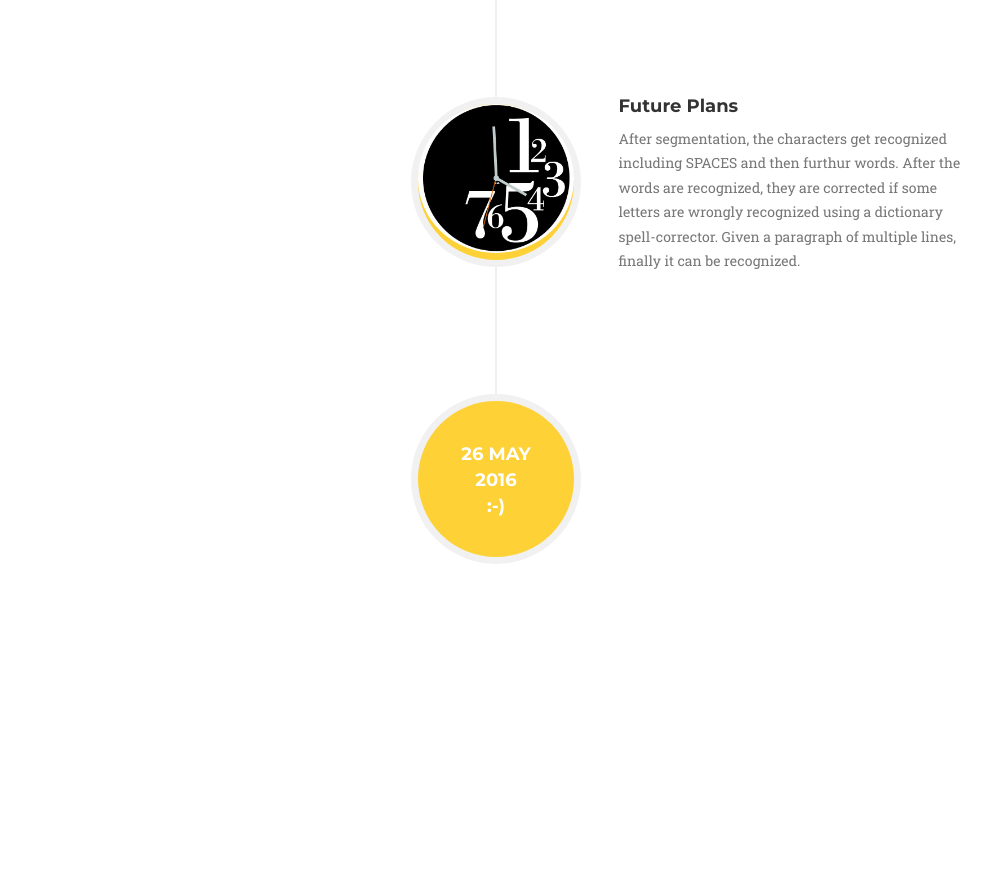
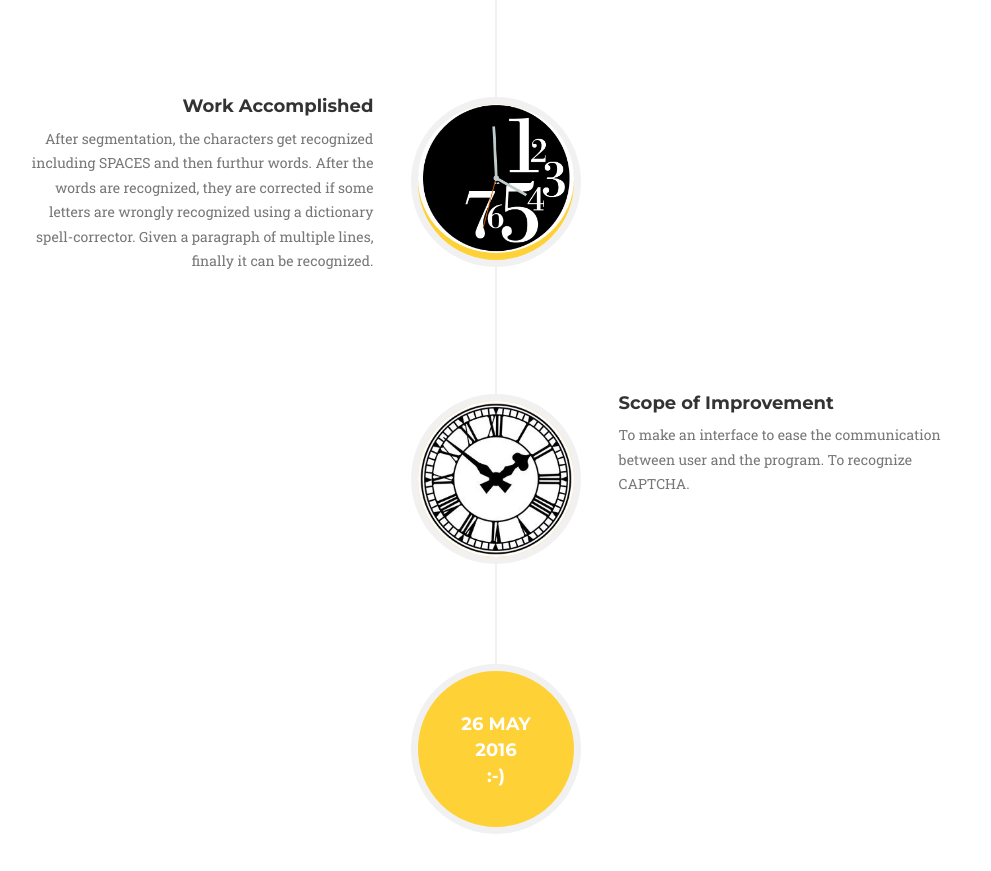
Before and after one commit to ChaitanyaDhawan/pritesh1996.github.io, a plain HTML site: page index.html in a window 1280 px wide. Shown: the part 3168-4039 px from the top of the page, without its empty margins (144-1135 px from the left). Drawn offline with nearby package versions, Linux system fonts and the light colour scheme; a web font is replaced by a local one.

Commit message:
Update index.html

```diff
--- a/index.html
+++ b/index.html
@@ -239,16 +239,29 @@ methods to get the image recognized.</p>
                                 </div>
                             </div>
                         </li>
-                         <li class="timeline-inverted">
+                         <li>
                             <div class="timeline-image">
                                 <img class="img-circle img-responsive" src="img/about/7.jpg" alt="">
                             </div>
                             <div class="timeline-panel">
                                 <div class="timeline-heading">
-                                    <h4 class="subheading">Future Plans</h4>
+                                    <h4 class="subheading">Work Accomplished</h4>
                                     </div>
                                 <div class="timeline-body">
                                     <p class="text-muted">After segmentation, the characters get recognized including SPACES and then furthur words. After the words are recognized, they are corrected if some letters are wrongly recognized using a dictionary spell-corrector. Given a paragraph of multiple lines, finally it can be recognized.</p>
+                                </div>
+                            </div>
+                        </li>
+                        <li class="timeline-inverted">
+                            <div class="timeline-image">
+                                <img class="img-circle img-responsive" src="img/about/6.jpg" alt="">
+                            </div>
+                            <div class="timeline-panel">
+                                <div class="timeline-heading">
+                                    <h4 class="subheading">Scope of Improvement</h4>
+                                    </div>
+                                <div class="timeline-body">
+                                    <p class="text-muted">To make an interface to ease the communication between user and the program. To recognize CAPTCHA.</p>
                                 </div>
                             </div>
                         </li>
```
